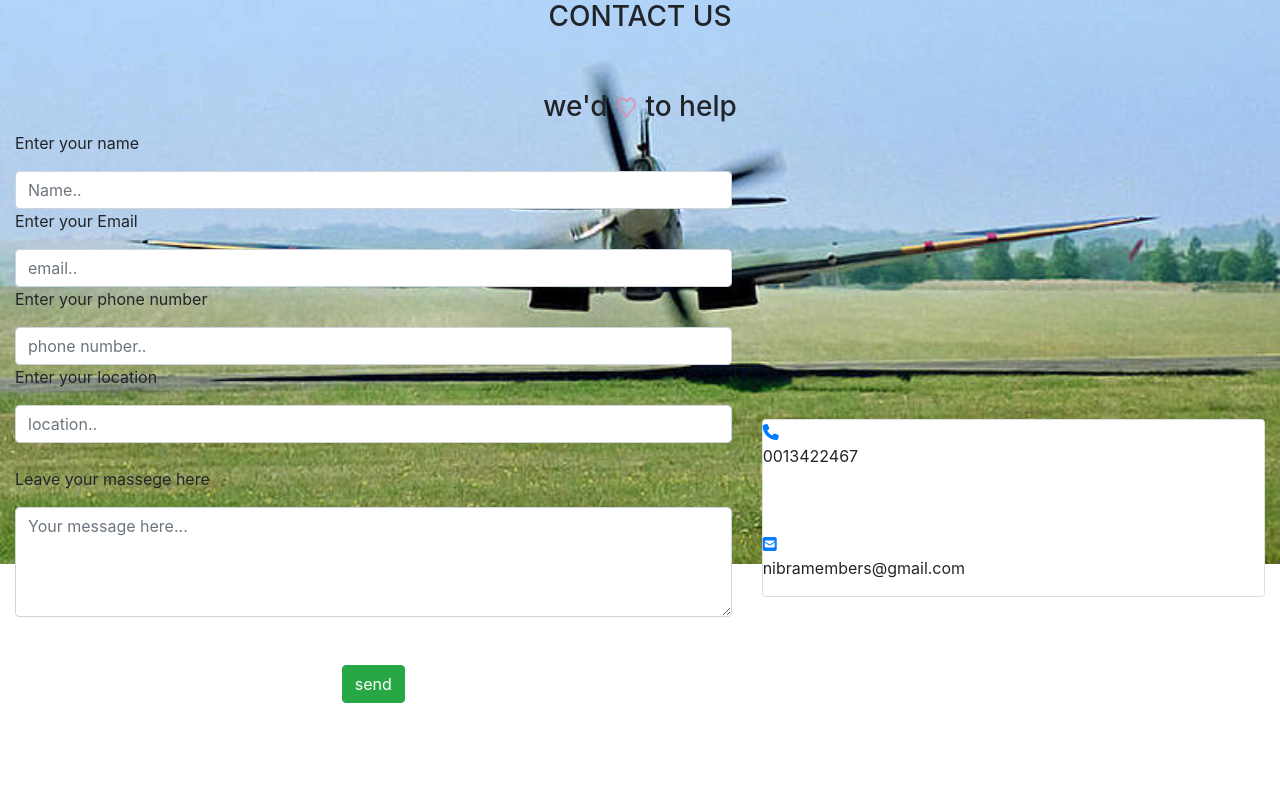
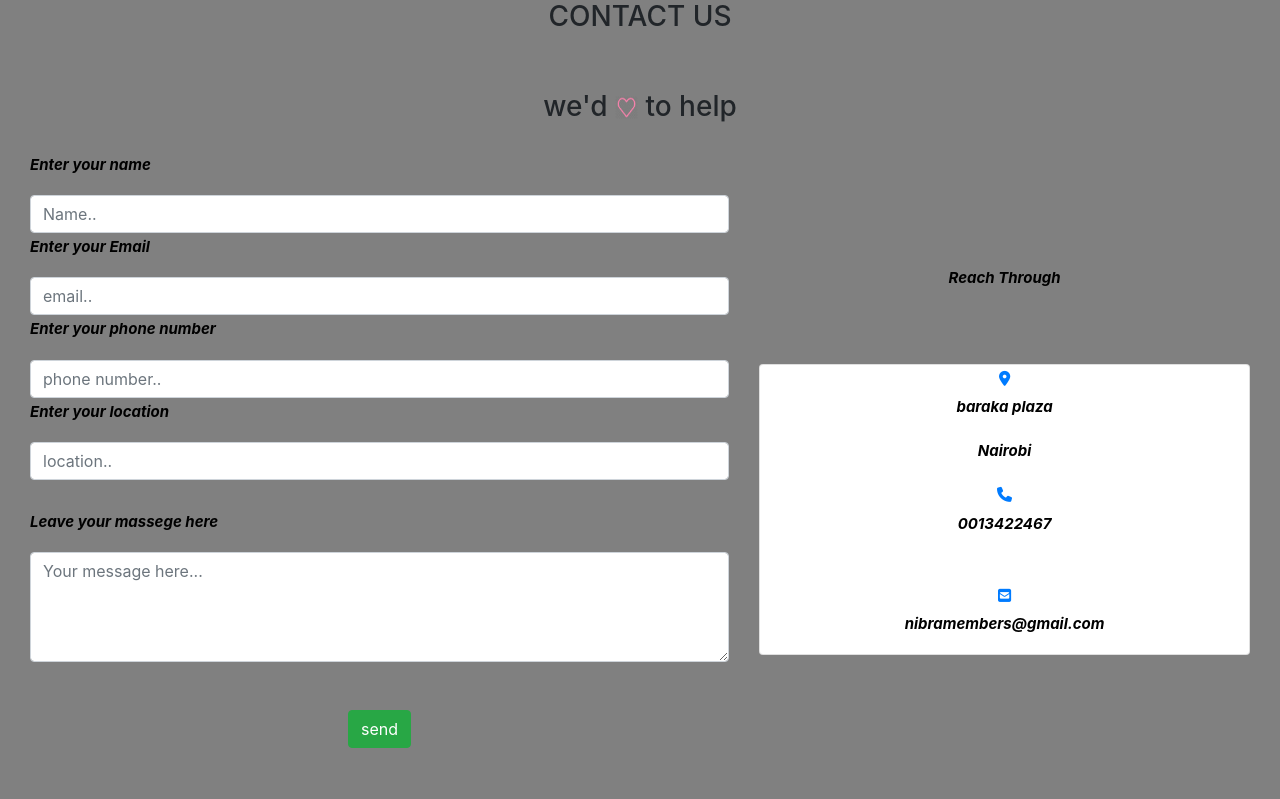
Before and after one commit to nicholas-oduor/travel-agency, a plain HTML site: page contact.html in a window 1280 px wide. Drawn offline with nearby package versions, Linux system fonts and the light colour scheme; a script that the page names is missing.

Commit message:
styled the body

```diff
--- a/contact.css
+++ b/contact.css
@@ -1,12 +1,20 @@
 body{
-    background-image: url(./image/spitfire-.jpg);
+    background-image: url(./image/spitfire-.jp);
     background-position: center;
     background-size: cover;
     background-repeat: no-repeat;
     width: 100%;
     height: 60vh;
+    background-color: grey;
 }
-.landingtext{
-color: black;
-text-emphasis-style: bold;
+.row{
+    color:black;
+    font-style:oblique ;
+    font-weight: bold;
+    padding-top: 30px;
+    margin: 0px;
+    margin-top: -10px;
+    font-size: 15px;
+    line-height: 1.875em;
+
 }
--- a/contact.html
+++ b/contact.html
@@ -52,16 +52,20 @@
                     </form>
                 </div>
                 <div class="col-md-5"><br> <br><br><br>
-                    <br> <br><br><br>
-                    <br> <br><br><br>
-                    <div class="card">
+                <p class="text-center"> Reach Through</p>
+
+                    <br> <br>
+                    <div class="card text-center">
+                    <a href="#"><i class="fas fa-map-marker-alt"></i></a>
+                    <P style="float: right;">baraka plaza</P>
+                    <p  style="float: right;">Nairobi</p>
                         <a href="#"><i class="fas fa-phone"></i></a>
-                        <p>0013422467</p>
-                        <br>
+                        <p style="float: right;">0013422467</p>
                         <br>
 
+
                         <a href="#"><i class="fas fa-envelope-square"></i></a>
-                        <p>nibramembers@gmail.com</p>
+                        <p style="float: right;">nibramembers@gmail.com</p>
                     </div>
                 </div>
             </div>
```
